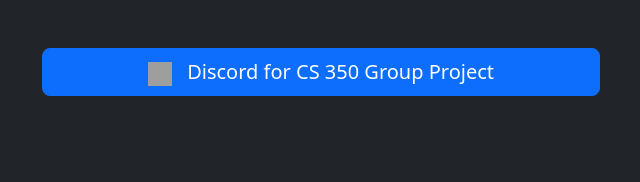
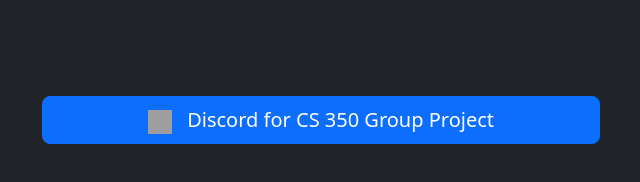
Before and after one commit to StephenSteyaertODU/stephensteyaertodu.github.io, a plain HTML site: page index.html in a window 1280 px wide. Shown: the whole page, without its empty margins (319-959 px from the left). Drawn offline with nearby package versions, Linux system fonts and the light colour scheme; grey boxes are pictures that could not be loaded.

Commit message:
Update index.html

```diff
--- a/index.html
+++ b/index.html
@@ -18,7 +18,7 @@
 <body>
   <div class="container mt-4 text-center">
 
-    <div class="d-grid gap-3 col-10 col-md-6 mx-auto mt-5">
+    <div class="d-grid gap-3 col-10 col-md-6 mx-auto mt-5 pt-5">
       <a href="discord.html" class="btn btn-primary btn-lg btn-icon" target="_blank">
         <img src="https://cdn.jsdelivr.net/gh/simple-icons/simple-icons/icons/discord.svg" alt="Discord"> Discord for CS 350 Group Project
       </a>
```
